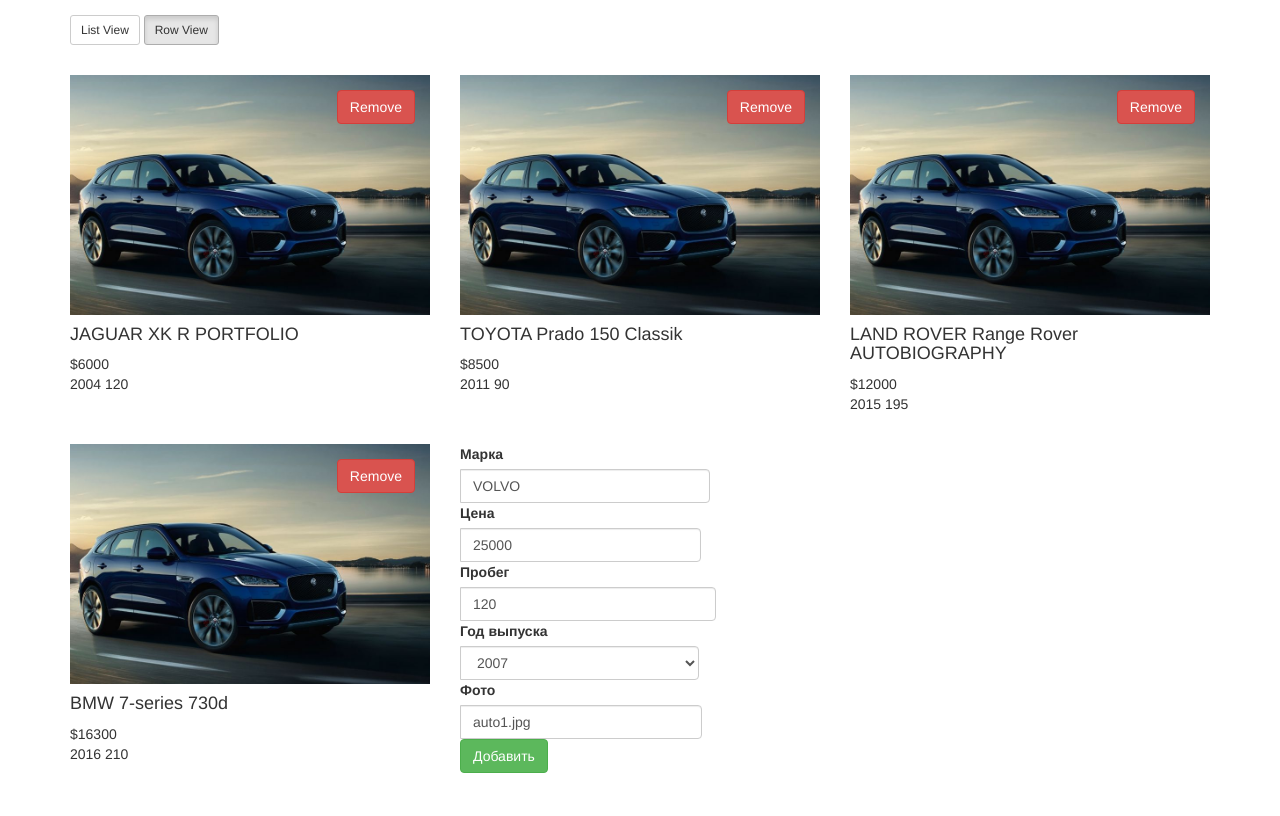
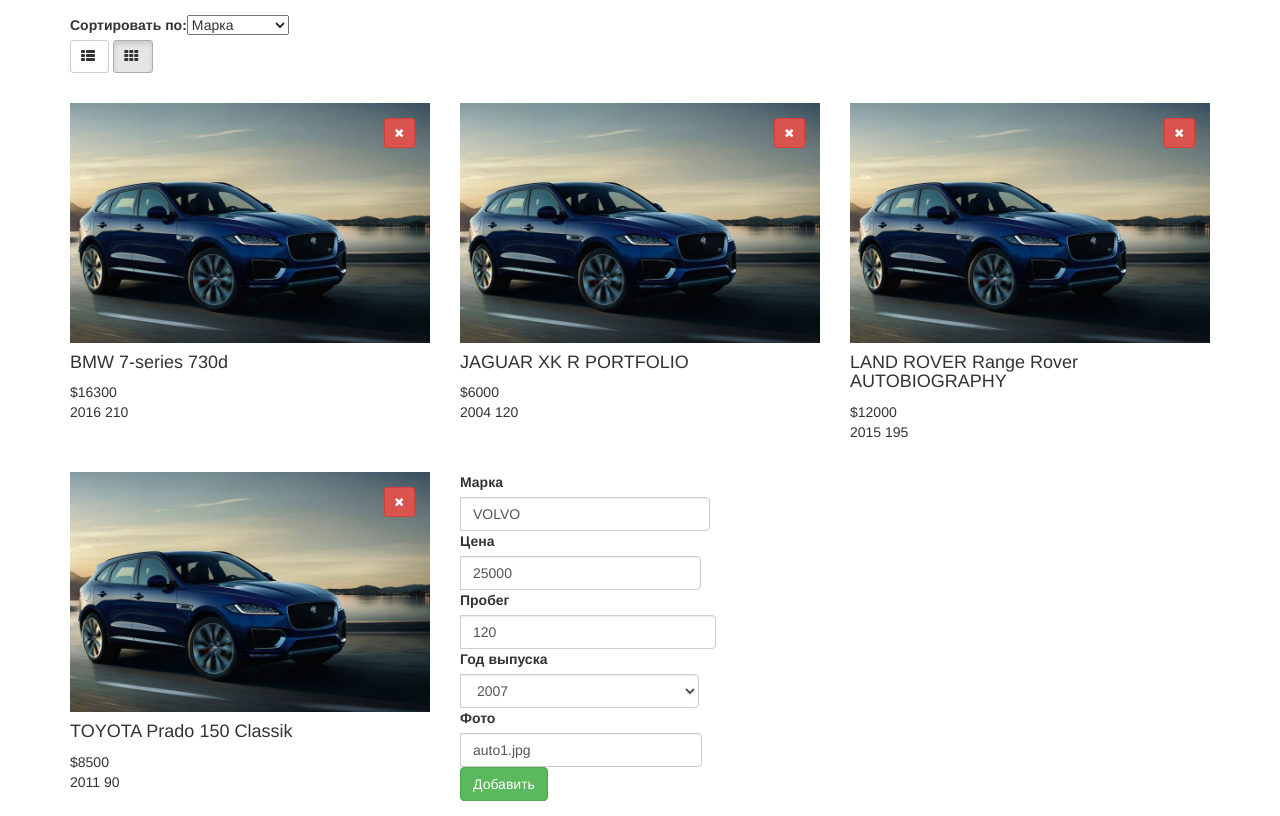
Before and after one commit to RuslanBilyshko/12-addo-it-angular, a website: page src/app/index.html in a window 1280 px wide. Shown: the part 51-867 px from the top of the page. Before the commit the page ends 839 px from the top, so only its background shows below. Drawn offline with nearby package versions, Linux system fonts and the light colour scheme.

Commit message:
Сортировка списка

```diff
--- a/src/app/index.html
+++ b/src/app/index.html
@@ -20,15 +20,37 @@
             <section class="car-list car-list-type-{{CarsCtrl.classes.viewType}}" ng-controller="CarsCtrl as CarsCtrl">
 
                 <section class="filters col-sm-12">
-                    <button ng-click="CarsCtrl.setViewTypeList()" class="btn btn-default btn-sm {{CarsCtrl.classes.listActive}}">List View</button>
-                    <button ng-click="CarsCtrl.setViewTypeRow()" class="btn btn-default btn-sm {{CarsCtrl.classes.rowActive}}">Row View</button>
+
+                    <div class="sorted-form">
+                        <div class="input-group">
+                            <label>Сортировать по:</label>
+                        <select ng-change="CarsCtrl.sortedCars()"
+                                ng-options="x as y for (x, y) in CarsCtrl.sortedProperties"
+                                ng-model="CarsCtrl.sortedByProperty"
+                                class=""
+                        ></select>
+                        </div>
+                    </div>
+
+                    <div class="list-types-buttons">
+                        <button ng-click="CarsCtrl.setViewTypeList()"
+                                class="btn btn-default btn-type-list btn-sm {{CarsCtrl.classes.listActive}}">&nbsp;
+                        </button>
+                        <button ng-click="CarsCtrl.setViewTypeRow()"
+                                class="btn btn-default btn-type-row btn-sm {{CarsCtrl.classes.rowActive}}">&nbsp;
+                        </button>
+                    </div>
+
                 </section>
 
 
                 <div id="car-{{car.id}}" class="car col-sm-{{CarsCtrl.classes.widthRow}}"
                      ng-repeat="car in CarsCtrl.cars">
                     <div class="editing-car-buttons">
-                        <button class="btn btn-danger btn-remove-car">Remove</button>
+                        <button
+                                class="btn btn-danger btn-sm btn-remove-car"
+                                ng-click="CarsCtrl.removeCar(car)"
+                        ></button>
                     </div>
                     <div class="car_img col-sm-{{CarsCtrl.classes.widthImg}}">
                         <img class="img-responsive" src="./images/{{car.img}}" alt="">
@@ -85,6 +107,7 @@
 <script src="bower_components/lodash/dist/lodash.min.js" charset="utf-8"></script>
 <script src="scripts/app.js" charset="utf-8"></script>
 <script src="scripts/controllers/CarsCtrl.js" charset="utf-8"></script>
+<script src="scripts/controllers/CarCtrl.js" charset="utf-8"></script>
 <script src="scripts/factories/CarsFactory.js" charset="utf-8"></script>
 <!-- endbuild -->
 </body>
--- /dev/null
+++ b/src/app/scripts/controllers/CarCtrl.js
@@ -0,0 +1,5 @@
+app.controller('CarCtrl', function (CarsFactory) {
+
+
+
+});
--- a/src/app/scripts/controllers/CarsCtrl.js
+++ b/src/app/scripts/controllers/CarsCtrl.js
@@ -47,6 +47,10 @@
      */
     this.cars = CarsFactory.getCars();
 
+    this.refreshCarList = function () {
+      this.cars = CarsFactory.getCars();
+    };
+
     /**
      * Год выпуска для формы добавления
      * @type {{}}
@@ -86,5 +90,28 @@
         this.resetCar();
     };
 
+    this.removeCar = function (car) {
+        CarsFactory.removeCar(car);
+    };
+
+    /**
+     * FILTERS And Sorted
+     */
+    this.sortedByProperty = 'name';
+    this.sortedProperties = {
+        name: "Марка",
+        price: "Цена",
+        mileage: "Пробег",
+        year: "Год выпуска"
+    };
+
+
+    this.sortedCars = function () {
+        console.log(this.sortedByProperty);
+        this.cars = _.sortBy(this.cars, this.sortedByProperty);
+    };
+
+    this.sortedCars();
+
 
 });
--- a/src/app/scripts/factories/CarsFactory.js
+++ b/src/app/scripts/factories/CarsFactory.js
@@ -68,5 +68,9 @@
         });
     };
 
+    service.removeCar = function (car) {
+        carList = _.pull(carList, car);
+    };
+
     return service;
 });
--- a/src/app/scss/main.scss
+++ b/src/app/scss/main.scss
@@ -8,7 +8,25 @@
 
   .filters {
 
-      margin:$default_padding 0;
+    margin: $default_padding 0;
+
+    button {
+
+      &:before {
+        font-family: FontAwesome;
+        font-size: 14px;
+      }
+
+      &.btn-type-list:before {
+        content: "\f00b";
+      }
+
+      &.btn-type-row:before {
+        content: "\f00a";
+      }
+
+    }
+
   }
 
   .car {
@@ -25,6 +43,14 @@
       top: $default_padding*2;
       z-index: 99;
 
+      .btn-remove-car {
+        &:before {
+          font-family: FontAwesome;
+          content: "\f00d";
+        }
+      }
+
+
     }
   }
 
@@ -37,6 +63,14 @@
 
       .car_info {
         padding: 0 $default_padding;
+      }
+
+      .editing-car-buttons {
+        position: absolute;
+        right: $default_padding;
+        top: $default_padding;
+        z-index: 99;
+
       }
     }
 
```
Also changed, not shown: src/app/css/main.css.
